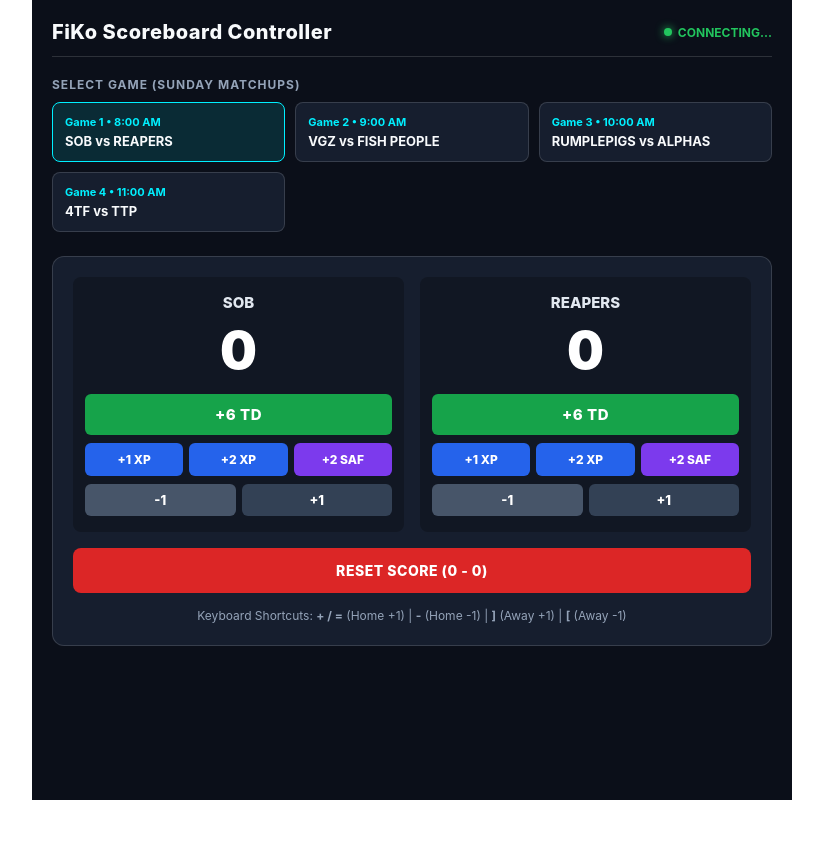
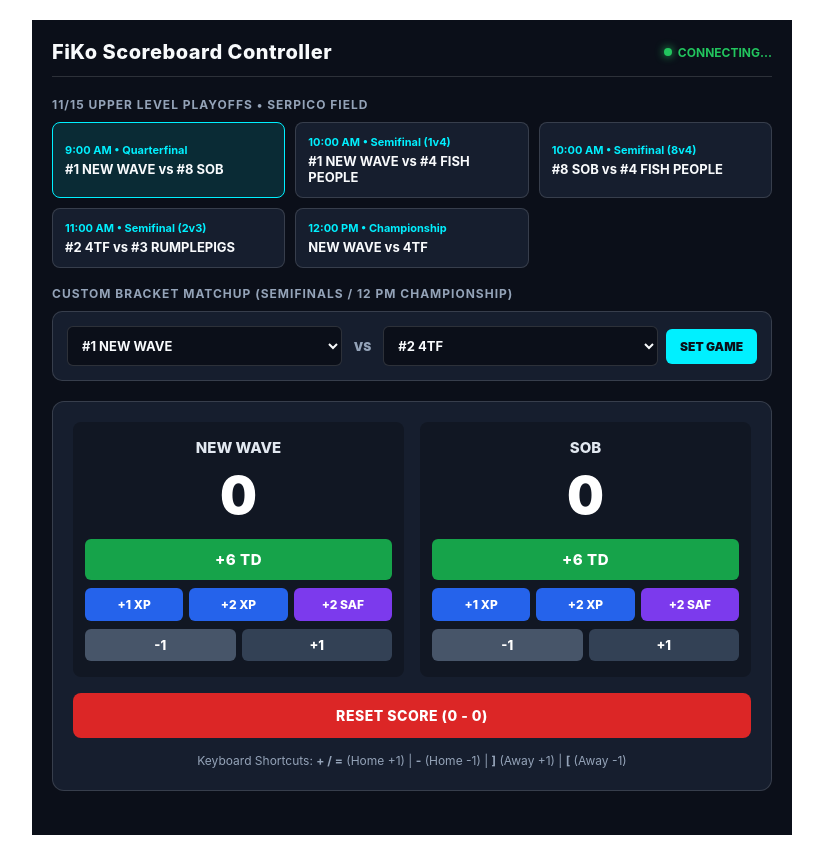
Before and after one commit to fiko96/fiko-scoreboard, a plain HTML site: page index.html in a window 1280 px wide. Shown: the whole page, without its empty margins (228-1051 px from the left). Before the commit the page ends 800 px from the top, so only its background shows below. Drawn offline with Linux system fonts and the light colour scheme; no server answers.

Commit message:
Update index.html

````diff
--- a/index.html
+++ b/index.html
@@ -1,3 +1,4 @@
+```html
 <!DOCTYPE html>
 <html lang="en">
 <head>
@@ -196,7 +197,7 @@
       display: grid;
       grid-template-columns: repeat(auto-fit, minmax(220px, 1fr));
       gap: 10px;
-      margin-bottom: 24px;
+      margin-bottom: 18px;
     }
 
     .game-btn {
@@ -229,6 +230,56 @@
     .game-btn-match {
       font-size: 13px;
       font-weight: 700;
+    }
+
+    /* Custom Playoff Matchup Picker */
+    .bracket-picker-box {
+      background: var(--panel-bg);
+      border: 1px solid var(--border-color);
+      border-radius: 10px;
+      padding: 14px;
+      margin-bottom: 20px;
+    }
+
+    .bracket-picker-row {
+      display: grid;
+      grid-template-columns: 1fr auto 1fr auto;
+      gap: 8px;
+      align-items: center;
+    }
+
+    .team-select {
+      background: #0b0f19;
+      color: var(--text-main);
+      border: 1px solid var(--border-color);
+      border-radius: 6px;
+      padding: 10px;
+      font-size: 13px;
+      font-weight: 700;
+      width: 100%;
+    }
+
+    .vs-badge {
+      font-size: 12px;
+      font-weight: 900;
+      color: var(--text-muted);
+      padding: 0 4px;
+    }
+
+    .set-match-btn {
+      background: var(--accent-cyan);
+      color: #0b0f19;
+      border: none;
+      border-radius: 6px;
+      padding: 10px 14px;
+      font-size: 12px;
+      font-weight: 900;
+      cursor: pointer;
+      white-space: nowrap;
+    }
+
+    .set-match-btn:active {
+      opacity: 0.85;
     }
 
     .scoreboard-box {
@@ -352,6 +403,15 @@
       margin-top: 14px;
       line-height: 1.5;
     }
+
+    @media (max-width: 520px) {
+      .bracket-picker-row {
+        grid-template-columns: 1fr;
+      }
+      .vs-badge {
+        display: none;
+      }
+    }
   </style>
 </head>
 <body>
@@ -361,9 +421,9 @@
     <div class="banner-overlay-wrapper">
       <img class="banner-frame-bg" src="frame.png" alt="Scoreboard Frame">
 
-      <!-- Left Team Logo (Default Game 1 Away) -->
+      <!-- Left Team Logo (Default 9 AM Away: NEW WAVE) -->
       <div class="banner-logo-slot away">
-        <img id="disp-away-logo" src="sob.png" alt="Away Logo" data-team="SOB" onerror="handleImageError(this)">
+        <img id="disp-away-logo" src="nw.png" alt="Away Logo" data-team="NEW WAVE" onerror="handleImageError(this)">
       </div>
 
       <!-- Away Score -->
@@ -372,9 +432,9 @@
       <!-- Home Score -->
       <div class="banner-score home" id="disp-home-score">0</div>
 
-      <!-- Right Team Logo (Default Game 1 Home) -->
+      <!-- Right Team Logo (Default 9 AM Home: SOB) -->
       <div class="banner-logo-slot home">
-        <img id="disp-home-logo" src="reapers.png" alt="Home Logo" data-team="REAPERS" onerror="handleImageError(this)">
+        <img id="disp-home-logo" src="sob.png" alt="Home Logo" data-team="SOB" onerror="handleImageError(this)">
       </div>
     </div>
   </div>
@@ -389,14 +449,36 @@
       </div>
     </div>
 
-    <div class="section-label">Select Game (Sunday Matchups)</div>
+    <div class="section-label">11/15 Upper Level Playoffs • Serpico Field</div>
     <div class="game-grid" id="game-buttons"></div>
+
+    <div class="section-label">Custom Bracket Matchup (Semifinals / 12 PM Championship)</div>
+    <div class="bracket-picker-box">
+      <div class="bracket-picker-row">
+        <select id="custom-away-select" class="team-select">
+          <option value="NEW WAVE">#1 NEW WAVE</option>
+          <option value="SOB">#8 SOB</option>
+          <option value="FISH PEOPLE">#4 FISH PEOPLE (BLUB BLUB)</option>
+          <option value="4TF">#2 4TF</option>
+          <option value="RUMPLEPIGS">#3 RUMPLEPIGS</option>
+        </select>
+        <span class="vs-badge">VS</span>
+        <select id="custom-home-select" class="team-select">
+          <option value="4TF">#2 4TF</option>
+          <option value="RUMPLEPIGS">#3 RUMPLEPIGS</option>
+          <option value="FISH PEOPLE">#4 FISH PEOPLE (BLUB BLUB)</option>
+          <option value="NEW WAVE">#1 NEW WAVE</option>
+          <option value="SOB">#8 SOB</option>
+        </select>
+        <button class="set-match-btn" onclick="applyCustomMatchup()">SET GAME</button>
+      </div>
+    </div>
 
     <div class="scoreboard-box">
       <div class="score-columns">
         <!-- Away Team Controller -->
         <div class="team-controller">
-          <div class="ctrl-team-name" id="ctrl-away-name">SOB</div>
+          <div class="ctrl-team-name" id="ctrl-away-name">NEW WAVE</div>
           <div class="ctrl-score-value" id="ctrl-away-score">0</div>
 
           <div class="score-controls">
@@ -415,7 +497,7 @@
 
         <!-- Home Team Controller -->
         <div class="team-controller">
-          <div class="ctrl-team-name" id="ctrl-home-name">REAPERS</div>
+          <div class="ctrl-team-name" id="ctrl-home-name">SOB</div>
           <div class="ctrl-score-value" id="ctrl-home-score">0</div>
 
           <div class="score-controls">
@@ -481,7 +563,7 @@
       img.dataset.fallbackStep = step + 1;
 
       if (teamName.includes("FISH PEOPLE")) {
-        const variants = ["fishpeople.png", "fp.jpg", "fishpeople.jpg"];
+        const variants = ["bl.png", "fp.png", "fishpeople.png", "bl.jpg"];
         if (step < variants.length) {
           img.src = variants[step];
           return;
@@ -511,13 +593,15 @@
        MASTER TEAM LOGO DIRECTORY
        ========================================================== */
     const TEAM_LOGOS = {
+      "NEW WAVE": "nw.png",
       "SOB": "sob.png",
+      "FISH PEOPLE": "bl.png",
+      "BLUB BLUB": "bl.png",
+      "4TF": "4tf.png",
+      "RUMPLEPIGS": "rp.png",
       "REAPERS": "reapers.png",
       "VGZ": "vgz.png",
-      "FISH PEOPLE": "fp.png",
-      "RUMPLEPIGS": "rp.png",
       "ALPHAS": "alphas.png",
-      "4TF": "4tf.png",
       "TTP": "ttp.png",
       "DUFFLE BAGGBOYZ": "dbb.png",
       "RED EYE": "redeye.png",
@@ -528,8 +612,6 @@
       "CL": "cl.png",
       "FALLEN ANGELS": "fa.png",
       "USUAL SUSPECTS": "us.png",
-      "BLUB BLUB": "bl.png",
-      "NEW WAVE": "nw.png",
       "DUCKS": "ducks.png",
       "SENATORS": "sen.png",
       "DIRTY BIRDS": "db.png",
@@ -542,13 +624,14 @@
     }
 
     /* ==========================================================
-       GAME SCHEDULE (8:00 AM - 11:00 AM)
+       11/15 PLAYOFF SCHEDULE (SERPICO FIELD)
        ========================================================== */
     const WEEK_GAMES = [
-      { id: 1, time: "8:00 AM",  away: "SOB",        home: "REAPERS" },
-      { id: 2, time: "9:00 AM",  away: "VGZ",        home: "FISH PEOPLE" },
-      { id: 3, time: "10:00 AM", away: "RUMPLEPIGS", home: "ALPHAS" },
-      { id: 4, time: "11:00 AM", away: "4TF",        home: "TTP" }
+      { id: 1, label: "9:00 AM • Quarterfinal",    away: "NEW WAVE", awaySeed: "#1", home: "SOB",         homeSeed: "#8" },
+      { id: 2, label: "10:00 AM • Semifinal (1v4)", away: "NEW WAVE", awaySeed: "#1", home: "FISH PEOPLE", homeSeed: "#4" },
+      { id: 3, label: "10:00 AM • Semifinal (8v4)", away: "SOB",      awaySeed: "#8", home: "FISH PEOPLE", homeSeed: "#4" },
+      { id: 4, label: "11:00 AM • Semifinal (2v3)", away: "4TF",      awaySeed: "#2", home: "RUMPLEPIGS",  homeSeed: "#3" },
+      { id: 5, label: "12:00 PM • Championship",    away: "NEW WAVE", awaySeed: "",   home: "4TF",         homeSeed: "" }
     ];
 
     /* ==========================================================
@@ -639,9 +722,11 @@
         btn.className = `game-btn ${g.id === activeGameId ? 'active' : ''}`;
         btn.id = `btn-game-${g.id}`;
         btn.onclick = () => selectGame(g.id);
+        const awayLabel = g.awaySeed ? `${g.awaySeed} ${g.away}` : g.away;
+        const homeLabel = g.homeSeed ? `${g.homeSeed} ${g.home}` : g.home;
         btn.innerHTML = `
-          <div class="game-btn-time">Game ${g.id} • ${g.time}</div>
-          <div class="game-btn-match">${g.away} vs ${g.home}</div>
+          <div class="game-btn-time">${g.label}</div>
+          <div class="game-btn-match">${awayLabel} vs ${homeLabel}</div>
         `;
         container.appendChild(btn);
       });
@@ -661,6 +746,21 @@
         homeTeam: match.home,
         awayLogo: getLogo(match.away),
         homeLogo: getLogo(match.home),
+        awayScore: 0,
+        homeScore: 0
+      });
+    }
+
+    function applyCustomMatchup() {
+      const awayTeam = document.getElementById('custom-away-select').value;
+      const homeTeam = document.getElementById('custom-home-select').value;
+      document.querySelectorAll('.game-btn').forEach(b => b.classList.remove('active'));
+
+      db.ref("/").update({
+        awayTeam: awayTeam,
+        homeTeam: homeTeam,
+        awayLogo: getLogo(awayTeam),
+        homeLogo: getLogo(homeTeam),
         awayScore: 0,
         homeScore: 0
       });
@@ -692,3 +792,4 @@
   </script>
 </body>
 </html>
+```
````
